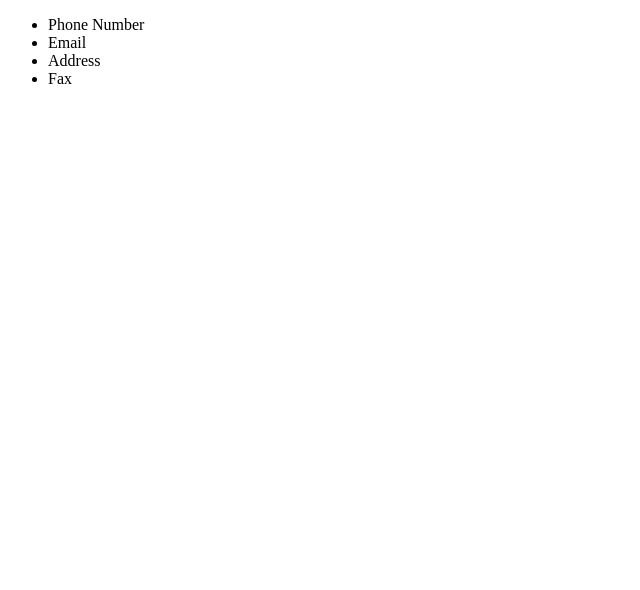
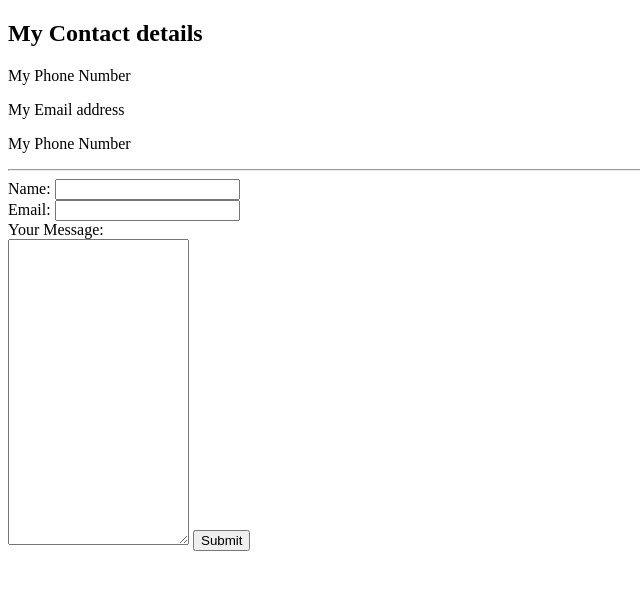
Before and after one commit to ShubJohal/Personal-Website, a plain HTML site: page contact.html in a window 1280 px wide. Shown: the whole page, without its empty margins (0-640 px from the left). Drawn offline with Linux system fonts and the light colour scheme.

Commit message:
Intermediate HTML

```diff
--- a/contact.html
+++ b/contact.html
@@ -4,12 +4,23 @@
     <title>My Contact</title>
 </head>
 <body>
-    <ul>
-        <li>Phone Number</li>
-        <li>Email</li>
-        <li>Address</li>
-        <li>Fax</li>
-    </ul>
+    <H2>My Contact details</H2>
+    <p>My Phone Number</p>
+    <p>My Email address</p>
+    <p>My Phone Number</p>
+    <hr>
+  <form action="mailto:shubjohal@gmail.com" method="post" enctype="text/plain">
+    <label for="">Name:</label>
+    <input type="text" name="yourName">
+    <br>
+    <label for="">Email:</label>
+    <input type="email" name="yourEmail">
+    <br>
+    <label for="">Your Message:</label>
+    <br>
+    <textarea name="yourMessage" id="" cols="20" rows="20"></textarea>
 
+    <input type="submit" name="">
+  </form>
 </body>
 </html>
```
Also changed, not shown: index.html (+1 -1 lines).
